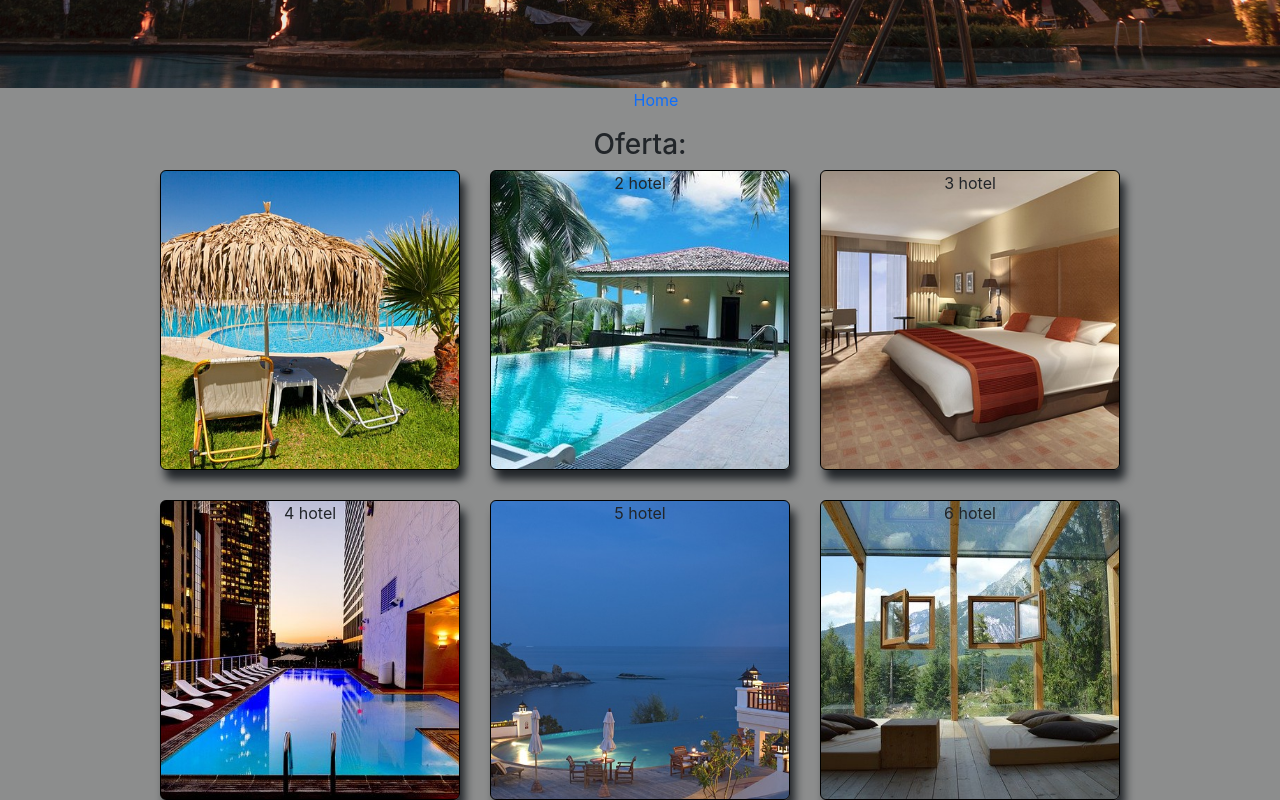
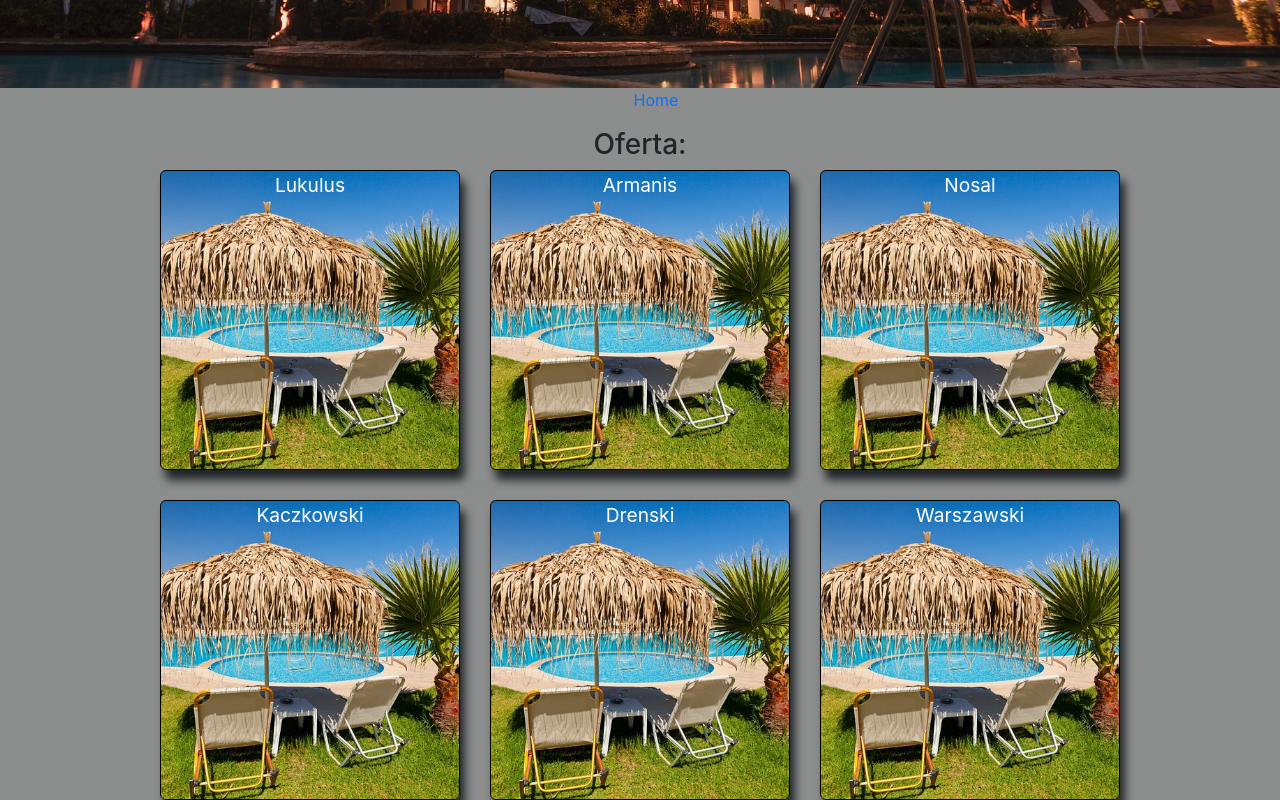
Before and after one commit to TomaszSlupik/accommodation_react_app, a React (Create React App) app: page / in a window 1280 px wide. Shown: the part 412-1212 px from the top of the page. Built offline with nearby package versions, Linux system fonts and the light colour scheme.

Commit message:
next change

```diff
--- a/src/App.js
+++ b/src/App.js
@@ -2,7 +2,7 @@ import "./App.scss";
 import Header from "./components/Header/Header";
 import Menu from "./components/Menu/Menu";
 import Hotels from "./components/Hotels/Hotels";
-import Hotel from "./components/Hotels/Hotel/Hotel";
+import HotelDetails from "./components/Hotels/Hotel/Hotel";
 
 function App() {
 	return (
@@ -10,7 +10,7 @@ function App() {
 			<Header />
 			<Menu />
 			<Hotels />
-			<Hotel />
+			<HotelDetails />
 		</div>
 	);
 }
--- a/src/components/Hotels/Hotel/Hotel.js
+++ b/src/components/Hotels/Hotel/Hotel.js
@@ -1,36 +1,56 @@
 import React from "react";
 import styles from "./Hotel.module.css";
 
-function Hotel() {
-	// const hotels = [
-	// 	{
-	// 		id: 1,
-	// 		name: "Lukulus",
-	// 		city: "Cypr",
-	// 	},
-
-	// 	{
-	// 		id: 2,
-	// 		name: "Armanis",
-	// 		city: "Grecja",
-	// 	},
-	// ];
-
-	// const hotelsList = hotels.map((el) => (
-	// 	<Hotel key={el.id} {...el} />)
-
+function Hotel(props) {
 	return (
-		<div className={styles.wrapper}>
-			<div className={styles.wrapperbox}>
-				<div className={`${styles.box} ${styles.one}`}></div>
-				<div className={`${styles.box} ${styles.two}`}>2 hotel</div>
-				<div className={`${styles.box} ${styles.three}`}>3 hotel</div>
-				<div className={`${styles.box} ${styles.four}`}>4 hotel</div>
-				<div className={`${styles.box} ${styles.five}`}>5 hotel</div>
-				<div className={`${styles.box} ${styles.six}`}>6 hotel</div>
+		<div>
+			<div className={`${styles.box} ${styles.one}`}>
+				<div className={styles.name}>{props.name}</div>
 			</div>
 		</div>
 	);
 }
 
-export default Hotel;
+const HotelDetails = () => {
+	const hotels = [
+		{
+			name: "Lukulus",
+			city: "Cypr",
+			image: "",
+		},
+
+		{
+			name: "Armanis",
+			city: "Grecja",
+			image: "",
+		},
+
+		{
+			name: "Nosal",
+			city: "Grecja",
+		},
+		{
+			name: "Kaczkowski",
+			city: "Grecja",
+		},
+		{
+			name: "Drenski",
+			city: "Grecja",
+		},
+		{
+			name: "Warszawski",
+			city: "Grecja",
+		},
+	];
+
+	const hotelsList = hotels.map((el) => <Hotel key={el.id} {...el} />);
+
+	return (
+		<div>
+			<div className={styles.wrapper}>
+				<div className={styles.wrapperbox}>{hotelsList}</div>
+			</div>
+		</div>
+	);
+};
+export default HotelDetails;
--- a/src/components/Hotels/Hotel/Hotel.module.css
+++ b/src/components/Hotels/Hotel/Hotel.module.css
@@ -18,6 +18,7 @@
 
 
 .box {
+	position: relative;
 	width: 300px;
 	height: 300px;
 	border: 1px solid black;
@@ -28,6 +29,10 @@
 
 }
 
+.name {
+font-size: 1.2rem;
+color: white;
+}
 
 .one {
 	background-image: url("../../../assets/img/hotelone.jpg");
```
